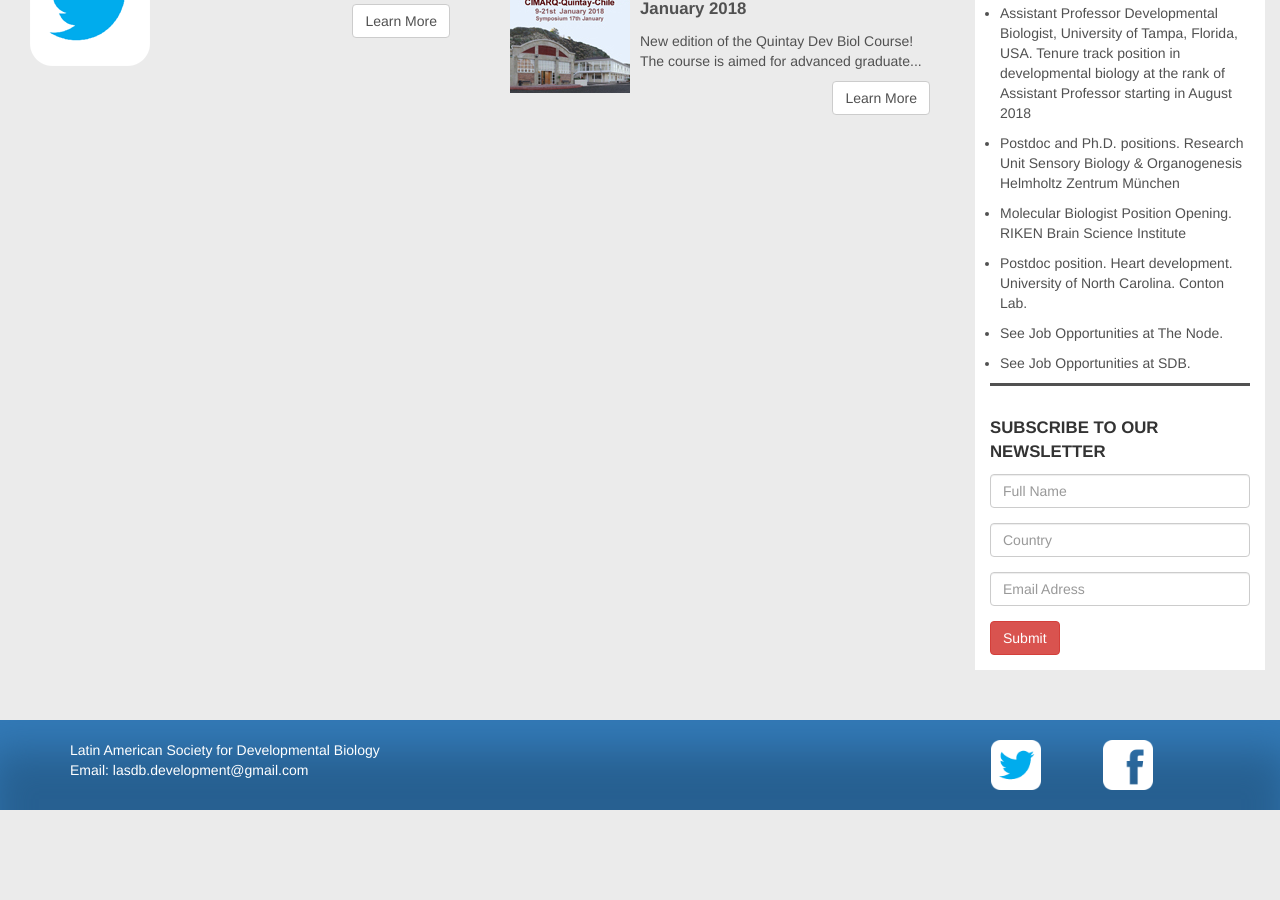
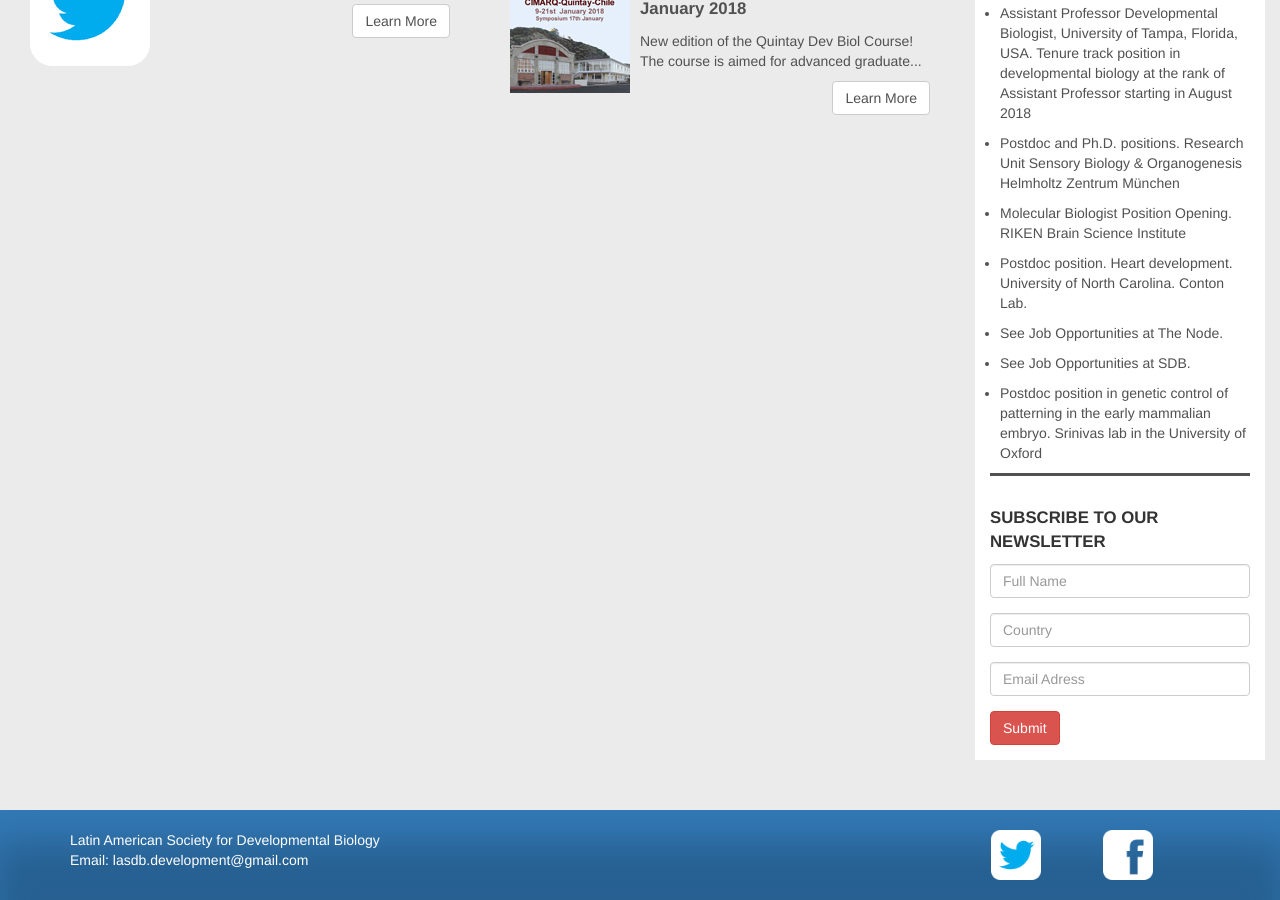
Before and after one commit to lasdb/lasdb.github.io, a Jekyll site: the page built from index.html, in a window 1280 px wide and 900 px high, scrolled down 1112 px. Built offline with Jekyll 4.4.1, drawn with Linux system fonts in a browser that asks for light colours; nearby versions of some CDN libraries; before the commit the page ends 1922 px from its top, so only the background shows below that.

Commit message:
Update sidebar.html

```diff
--- a/_includes/sidebar.html
+++ b/_includes/sidebar.html
@@ -23,7 +23,7 @@
                 <ul style="padding-left:10px; border-bottom: 3px solid #515151;">
                     {% for post in site.posts %}
                         {% if post.categories contains 'jobs' %}
-                            {% for job in post.jobs limit:8 %}
+                            {% for job in post.jobs limit:9 %}
                                 <li>
                                     <p> {{job.title}}.  {{job.subtitle}} </p>
                                 </li>
```
